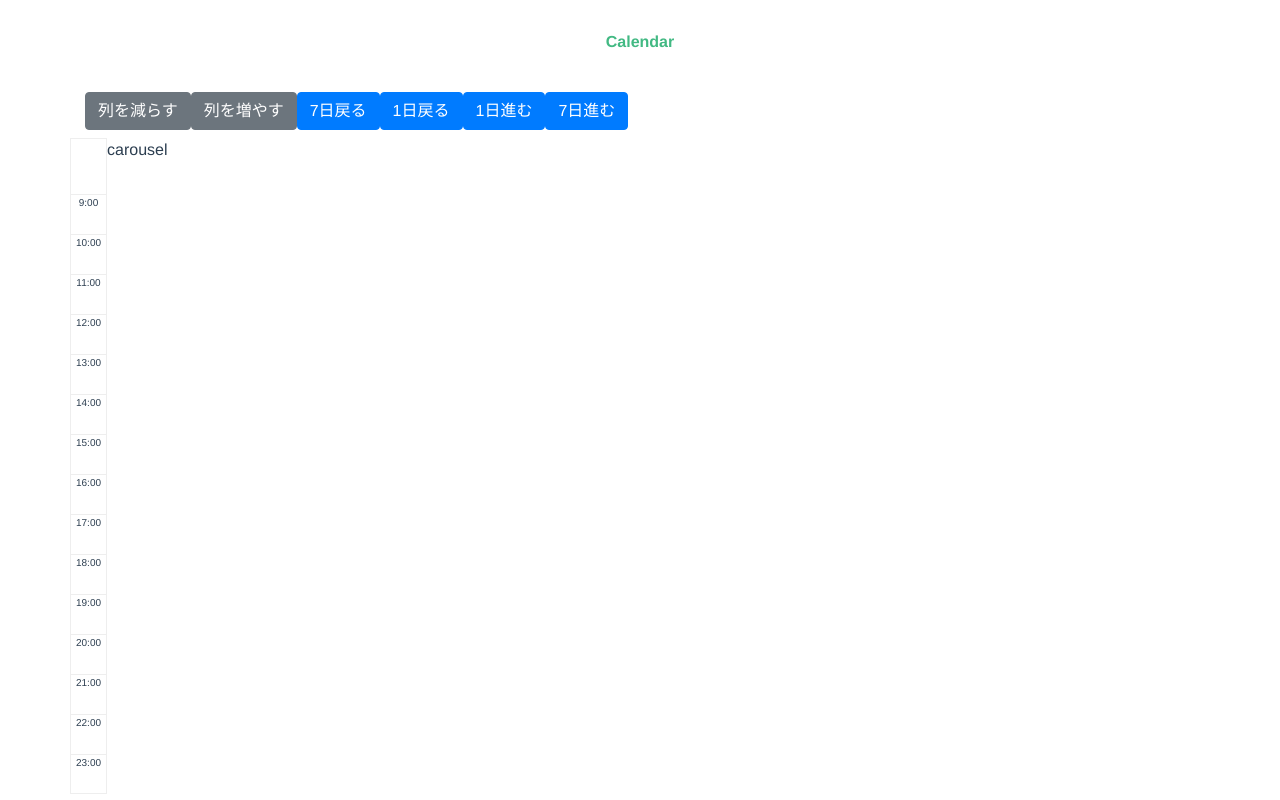
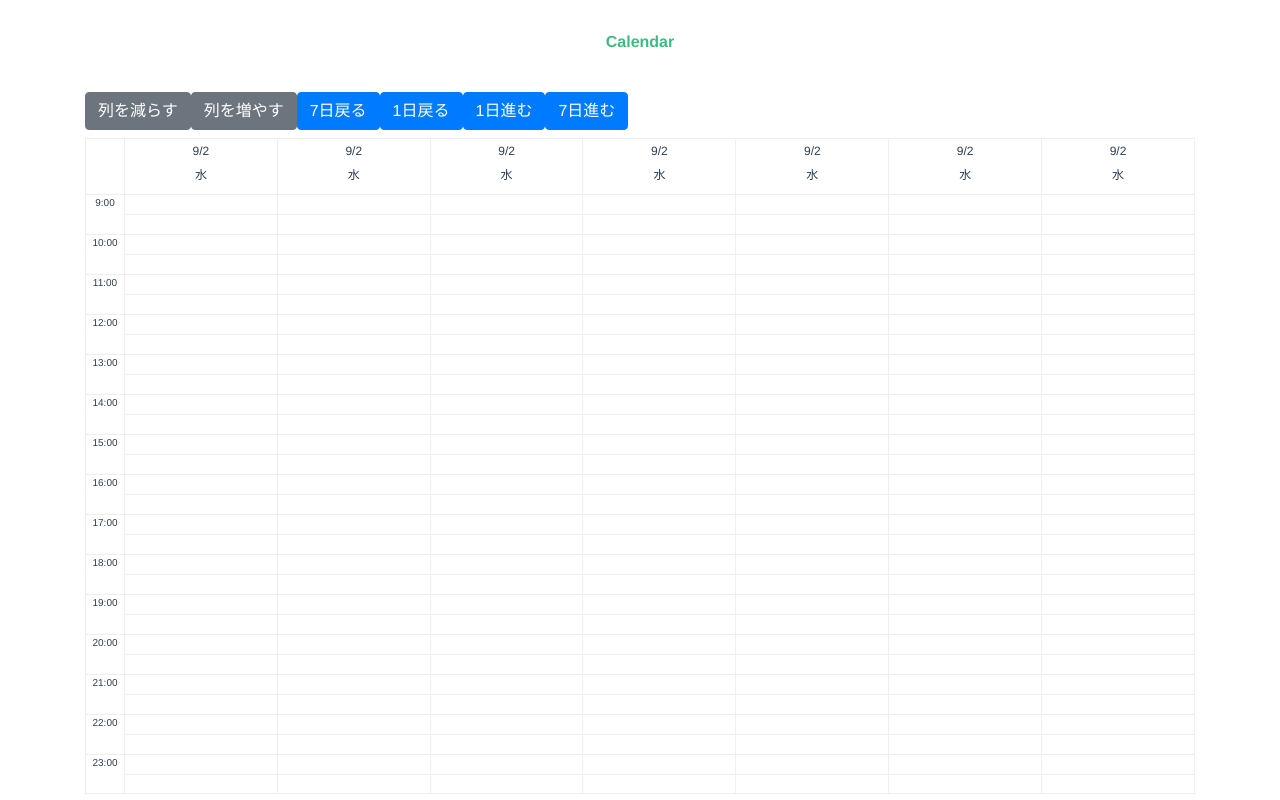
Before and after one commit to tsume-ha/vertical-calendar, a Vue app: page / in a window 1280 px wide. Built offline with nearby package versions, Linux system fonts and the light colour scheme.

Commit message:
carousel 途中

```diff
--- a/src/components/Calendar.vue
+++ b/src/components/Calendar.vue
@@ -1,7 +1,7 @@
 <template>
     <div>
         <controller />
-        <div id="table" class="row">
+        <div id="table">
             <leftside />
             <carousel />
         </div>
--- a/src/components/carousel.vue
+++ b/src/components/carousel.vue
@@ -1,3 +1,81 @@
 <template>
-    <div>carousel</div>
+  <div id="carousel">
+    <column :date="hoge" :style="[columnStyle]" />
+    <column :date="hoge" :style="[columnStyle]" />
+    <column :date="hoge" :style="[columnStyle]" />
+    <column :date="hoge" :style="[columnStyle]" />
+    <column :date="hoge" :style="[columnStyle]" />
+    <column :date="hoge" :style="[columnStyle]" />
+    <column :date="hoge" :style="[columnStyle]" />
+    <column :date="hoge" :style="[columnStyle]" />
+    <column :date="hoge" :style="[columnStyle]" />
+    <column :date="hoge" :style="[columnStyle]" />
+    <column :date="hoge" :style="[columnStyle]" />
+    <column :date="hoge" :style="[columnStyle]" />
+    <column :date="hoge" :style="[columnStyle]" />
+    <column :date="hoge" :style="[columnStyle]" />
+    <column :date="hoge" :style="[columnStyle]" />
+    <column :date="hoge" :style="[columnStyle]" />
+    <column :date="hoge" :style="[columnStyle]" />
+    <column :date="hoge" :style="[columnStyle]" />
+
+  </div>
 </template>
+
+<script>
+import moment from 'moment';
+import column from './column.vue';
+export default {
+  name: 'carousel',
+  components: {
+    column
+  },
+  data: function () {
+    return {
+      startX: null,
+      diffX: 0,
+      currentNum: 0,
+      isAnimating: true,
+      hoge: moment('2020-09-02')
+    }
+  },
+  computed: {
+    timeRange () {
+      return this.$store.getters.timeRange;
+    },
+    displayDays () {
+      return this.$store.state.displayDays;
+    },
+    columnStyle: function () {
+      return {
+        width: 100 / this.displayDays + '%',
+        transform: `
+          translate3d(${this.diffX}px, 0, 0)
+          translate3d(${this.currentNum * (-100)}%, 0, 0)`
+      }
+    },
+  },
+  created: function () {
+    // 前後に用意してある分ずらす
+    this.currentNum = this.displayDays;
+  },
+}
+</script>
+
+<style scoped>
+#carousel{
+  white-space: nowrap;
+  overflow: hidden;
+  width: 100%;
+  box-sizing: border-box;
+  position: relative;
+  font-size: 0;/* inline-blockのとき隙間が空くので指定 */
+}
+#carousel .column{
+  display: inline-block;
+  margin: 0;
+  padding: 0;
+  font-size: 16px;/* 親要素に0をしていしたので戻す */
+  border-right: 1px solid #eee;
+}
+</style>
--- a/src/components/column.vue
+++ b/src/components/column.vue
@@ -0,0 +1,57 @@
+<template>
+  <div class="column">
+    <div class="date" :class="{'sunday': isSunday, 'saturday': isSaturday}">
+      {{date.format('M/D')}}
+      <br>
+      {{date.format('ddd')}}
+    </div>
+    <template v-for="h in timeRange">
+      <div class="time" :key="h+'00'"></div>
+      <div class="time" :key="h+'30'"></div>
+    </template>
+  </div>
+</template>
+
+<script>
+import moment from "moment";
+moment.locale('ja', {
+  weekdays: ["日曜日", "月曜日", "火曜日", "水曜日", "木曜日", "金曜日", "土曜日"],
+  weekdaysShort: ["日", "月", "火", "水", "木", "金", "土"],
+});
+export default {
+  name: 'column',
+  props: {
+    date: {required: true, type: Object}
+    // date -> moment object
+  },
+  computed: {
+    timeRange () {
+      return this.$store.getters.timeRange;
+    },
+    isSaturday () {
+      return this.date.day() == 6;
+    },
+    isSunday () {
+      return this.date.day() == 0;
+    },
+  }
+}
+</script>
+
+<style scoped>
+@import "../assets/table-cell.css";
+
+.column{
+  display: flex;
+  flex-direction: row;
+  text-align: center;
+}
+
+.date.sunday{
+  background-color: #ffc6c6;
+}
+.date.saturday{
+  background-color: #8fe7fd;
+}
+
+</style>
--- a/src/components/leftside.vue
+++ b/src/components/leftside.vue
@@ -1,5 +1,5 @@
 <template>
-  <div id="calendar-leftside">
+  <div id="leftside">
     <div class="date"></div>
     <template v-for="h in timeRange">
       <div class="time" :class="h+'00'" :key="h+'00'">
@@ -24,7 +24,7 @@ export default {
 
 <style scoped>
 @import "../assets/table-cell.css";
-#calendar-leftside{
+#leftside{
   border-left: 1px solid #eee;
   border-right: 1px solid #eee;
 }
```
